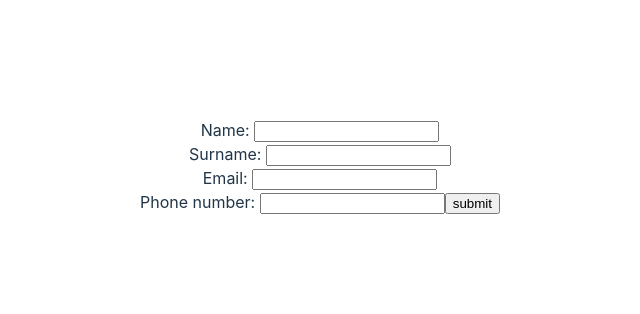
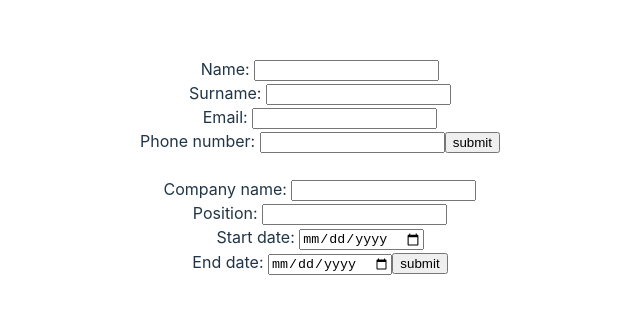
Before and after one commit to tilenmars/odin-react-cv-application, a React (Vite) app: page / in a window 1280 px wide. Shown: the part 234-548 px from the top of the page, without its empty margins (320-960 px from the left). Built offline with nearby package versions, Linux system fonts and the light colour scheme.

Commit message:
Load card and hide register form when registered data is there

```diff
--- a/src/App.jsx
+++ b/src/App.jsx
@@ -1,35 +1,33 @@
 import { useState } from 'react'
-import reactLogo from './assets/react.svg'
-import viteLogo from '/vite.svg'
 import './App.css'
+import Register from './components/Register'
+import NewJob from './components/NewJob'
+import Card from './components/Card'
 
-function App() {
-  const [count, setCount] = useState(0)
 
-  return (
-    <>
-      <div>
-        <a href="https://vitejs.dev" target="_blank">
-          <img src={viteLogo} className="logo" alt="Vite logo" />
-        </a>
-        <a href="https://react.dev" target="_blank">
-          <img src={reactLogo} className="logo react" alt="React logo" />
-        </a>
-      </div>
-      <h1>Vite + React</h1>
-      <div className="card">
-        <button onClick={() => setCount((count) => count + 1)}>
-          count is {count}
-        </button>
-        <p>
-          Edit <code>src/App.jsx</code> and save to test HMR
-        </p>
-      </div>
-      <p className="read-the-docs">
-        Click on the Vite and React logos to learn more
-      </p>
-    </>
-  )
+
+const App = () => {
+  let obj = [];
+  const [savedRegisterData, setSavedRegisterData] = useState([]);
+  const [savedJobData, setSavedJobData] = useState([]);
+  const saveData = (event) => {
+      event.preventDefault();
+      const formData = new FormData(event.target);
+      obj = [Object.fromEntries(formData)];
+      return obj;
+  }
+return(
+  <>
+  {savedRegisterData.length < 1 ?
+    <Register onSubmit={function(event){
+      setSavedRegisterData(saveData(event));}}/> : <Card title={savedRegisterData[0].name + " " + savedRegisterData[0].surname} text="blabla" startDate="danes" endDate="jutri" type="krneki"/>
+  }
+    <br/>
+    {console.log(savedRegisterData)}
+    <NewJob onSubmit={function(event){
+    setSavedJobData(saveData(event));
+  }}/>
+  </>
+)
 }
-
 export default App
--- /dev/null
+++ b/src/components/Card.jsx
@@ -0,0 +1,12 @@
+const Card = (props) => {
+    return(
+        <div class="card">
+            <h1>{props.title}</h1>
+            <h2 className="email"></h2>
+            <h2 className="phone"></h2>
+            <p className=""></p>
+        </div>
+    )
+}
+
+export default Card
--- /dev/null
+++ b/src/components/NewJob.jsx
@@ -0,0 +1,31 @@
+const savedData = new Array;
+const saveData = (event) => {
+    event.preventDefault();
+    const formData = new FormData(event.target);
+    console.log(formData);
+    const obj = Object.fromEntries(formData);
+    savedData.push(obj);
+    console.log(savedData);
+}
+
+const NewJob = props =>{
+    return(
+    <form onSubmit={props.onSubmit}>
+        <label htmlFor="companyName">Company name: </label>
+        <input type="text" name="companyName" id="companyName" />
+        <br />
+        <label htmlFor="companyPosition">Position: </label>
+        <input type="text" name="companyPosition" id="companyPosition" />
+        <br />
+        <label htmlFor="startDate">Start date: </label>
+        <input type="date" name="startDate" id="startDate" />
+        <br />
+        <label htmlFor="endDate">End date: </label>
+        <input type="date" name="endDate" id="endDate" />
+        <input type="submit" value="submit" />
+    </form>)
+
+
+    }
+
+    export default NewJob
--- a/src/components/Register.jsx
+++ b/src/components/Register.jsx
@@ -1,17 +1,6 @@
-const savedData = new Array;
-const saveData = (event) => {
-    event.preventDefault();
-    const formData = new FormData(event.target);
-    console.log(formData);
-    const obj = Object.fromEntries(formData);
-    savedData.push(obj);
-    console.log(savedData);
-}
-
-
-function Register(){
+const Register = props => {
 return(
-<form onSubmit={saveData}>
+    <form onSubmit={props.onSubmit}>
     <label htmlFor="name">Name: </label>
     <input type="text" name="name" id="name" />
     <br />
--- a/src/main.jsx
+++ b/src/main.jsx
@@ -3,9 +3,22 @@ import { createRoot } from 'react-dom/client'
 import App from './App.jsx'
 import Register from './components/Register.jsx'
 import './index.css'
+import NewJob from './components/NewJob.jsx'
+import React, {useState} from 'react'
+
+const savedData = new Array;
+const saveData = (event) => {
+    event.preventDefault();
+    const formData = new FormData(event.target);
+    console.log(formData);
+    const obj = Object.fromEntries(formData);
+    savedData.push(obj);
+    console.log(savedData);
+    return savedData;
+}
 
 createRoot(document.getElementById('root')).render(
   <StrictMode>
-    <Register />
-  </StrictMode>,
+    <App></App>
+  </StrictMode>
 )
```
Also changed, not shown: 1 other file (tests, documents, lock files or other folders).
